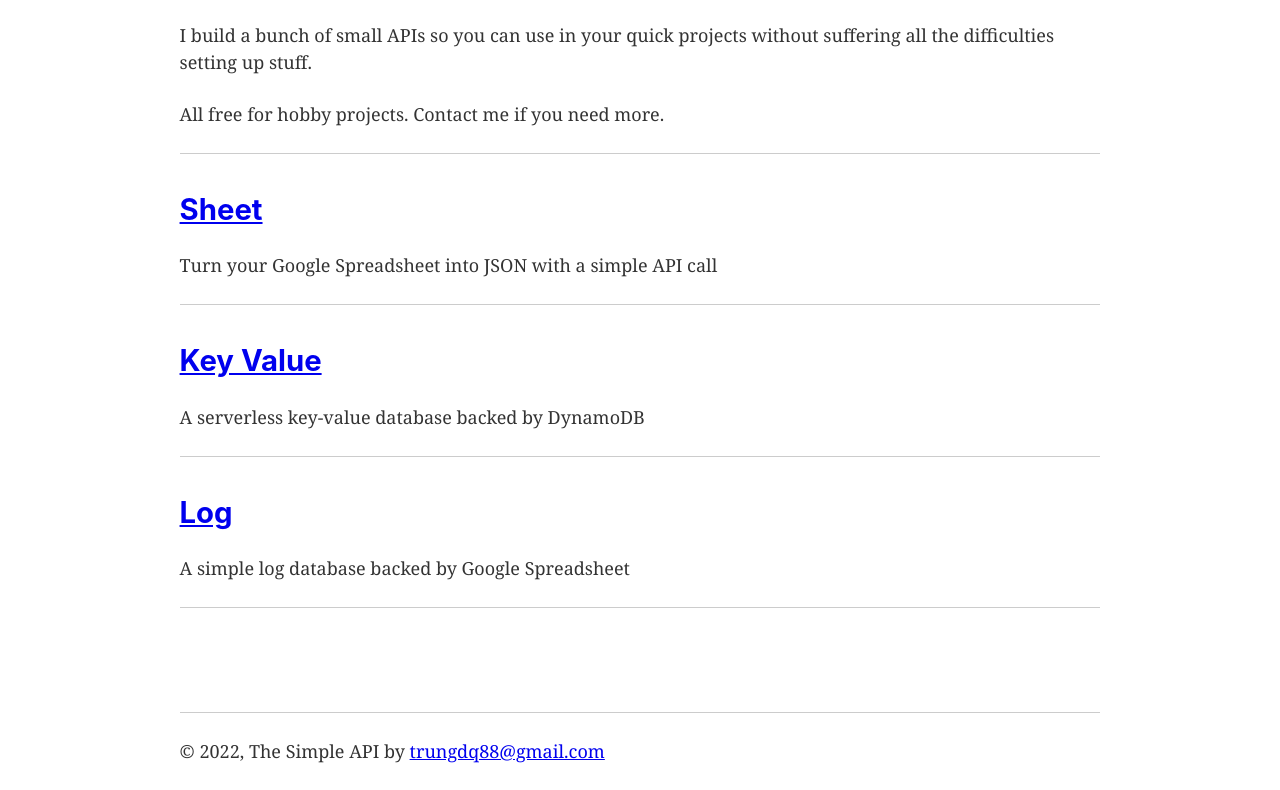
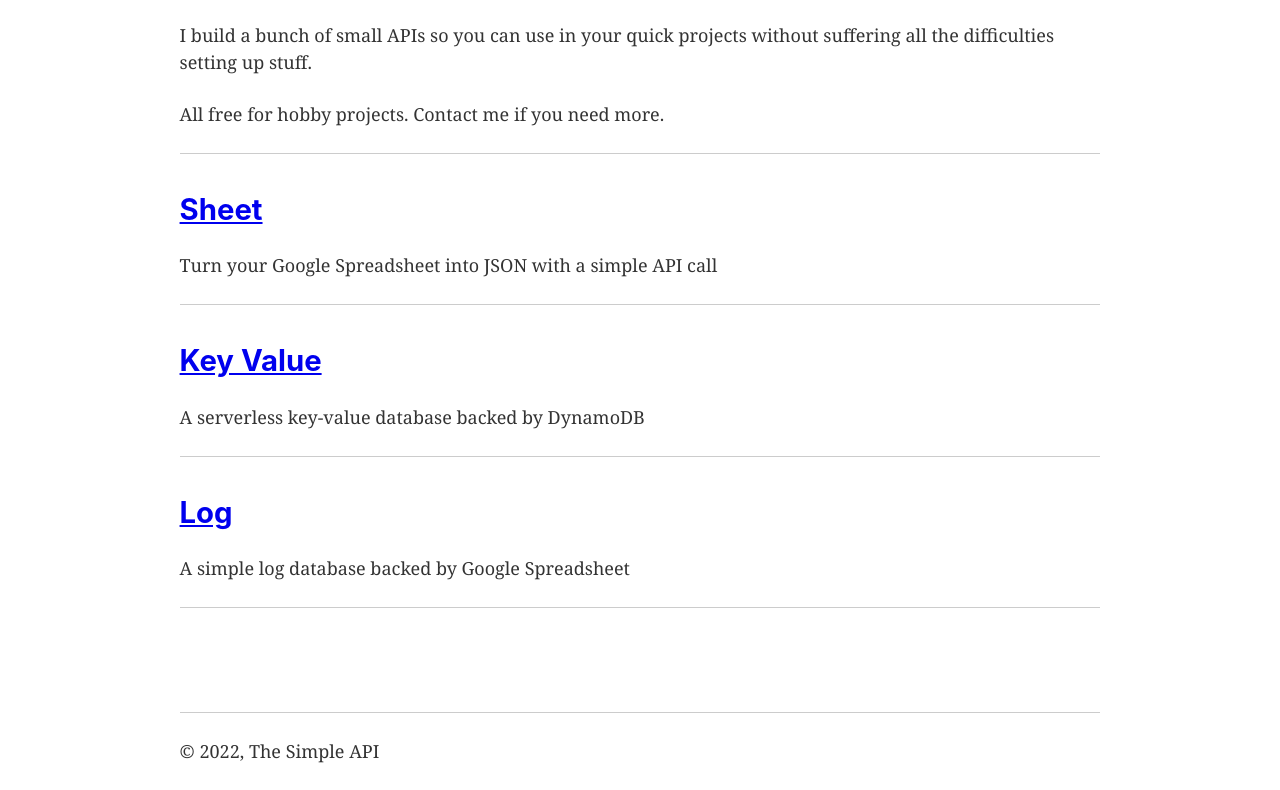
Before and after one commit to trungdq88/thesimpleapi, a Gatsby site: page / in a window 1280 px wide. Shown: the part 171-961 px from the top of the page. Built offline with nearby package versions, Linux system fonts and the light colour scheme; Gatsby itself is replaced by a stand-in of ours.

Commit message:
Update layout.js

```diff
--- a/src/components/layout.js
+++ b/src/components/layout.js
@@ -37,8 +37,7 @@ const Layout = ({ children }) => (
           <br />
           <hr />
           <footer>
-            © {new Date().getFullYear()}, {data.site.siteMetadata.title} by{' '}
-            <a href="mailto:trungdq88@gmail.com">trungdq88@gmail.com</a>
+            © {new Date().getFullYear()}, {data.site.siteMetadata.title}
           </footer>
         </div>
       </>
```
